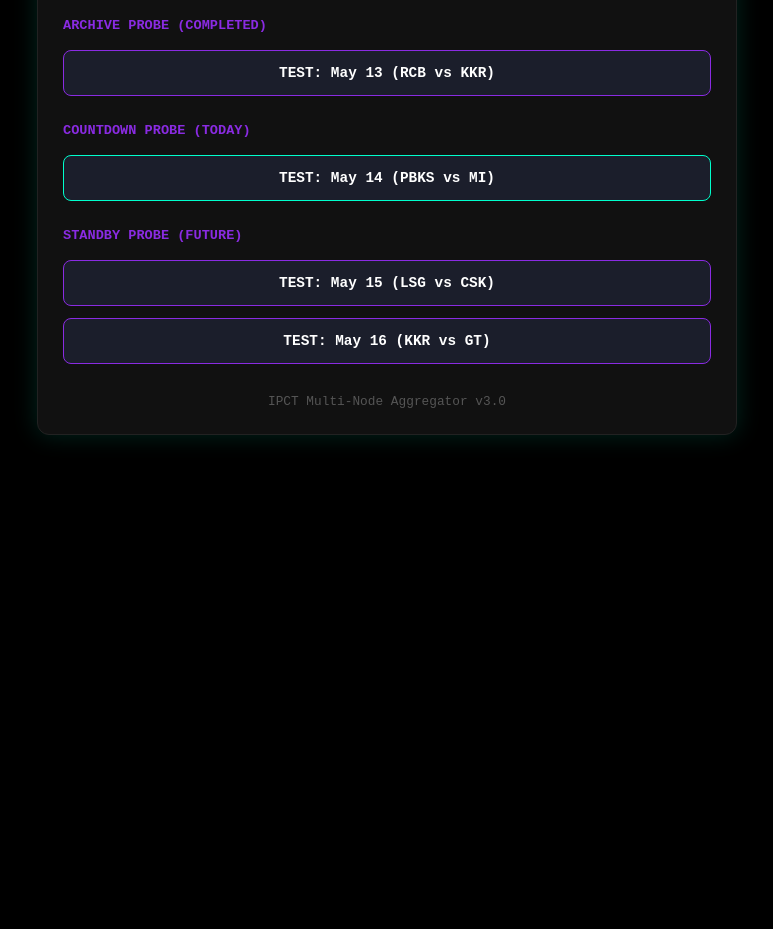
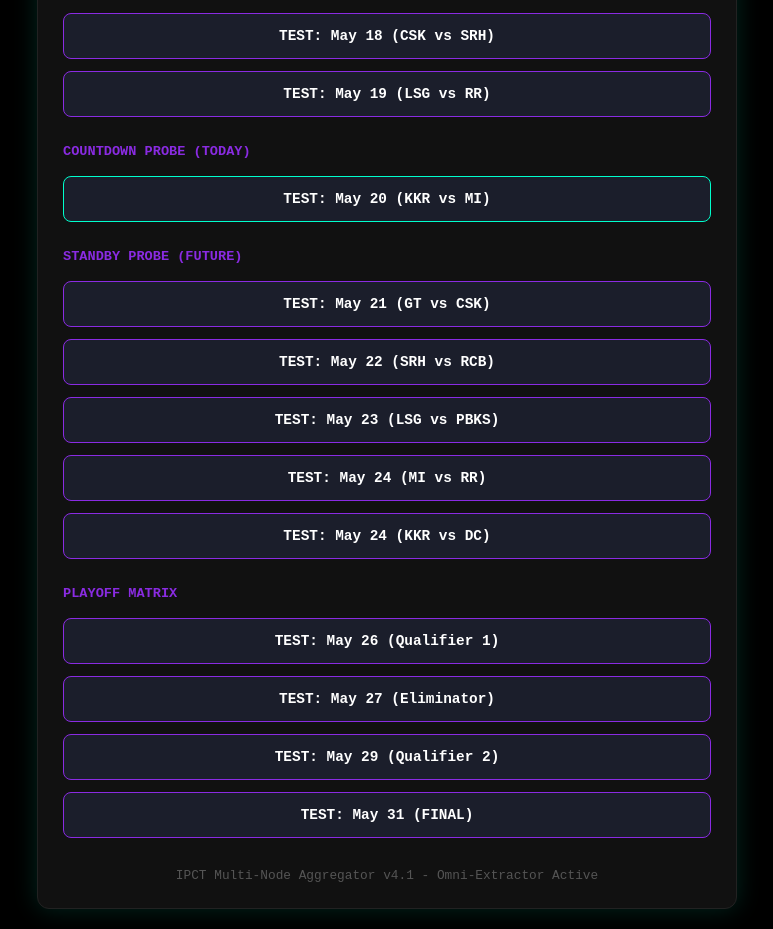
Before and after one commit to repalleramr/IPCT_V, a website: page index.html in a window 1280 px wide. Shown: the part 309-1238 px from the top of the page, without its empty margins (253-1026 px from the left). Before the commit the page ends 800 px from the top, so only its background shows below. Drawn offline with Linux system fonts and the light colour scheme.

Commit message:
Update match links and version in index.html

```diff
--- a/index.html
+++ b/index.html
@@ -16,7 +16,7 @@
             font-family: monospace;
             display: flex;
             justify-content: center;
-            align-items: flex-start; /* FIX: Allows scrolling on mobile */
+            align-items: flex-start;
             min-height: 100vh;
         }
         .container {
@@ -27,7 +27,7 @@
             border-radius: 12px;
             padding: 25px;
             box-shadow: 0 0 25px rgba(0,255,204,0.15);
-            margin: auto 0; /* Centers vertically only if there is room */
+            margin: auto 0;
         }
         h1 {
             margin-top: 0;
@@ -105,27 +105,56 @@
 
         <div class="link-box">
             <div class="link-title">Archive Probe (Completed)</div>
-            <a href="/api/live?teams=Royal%20Challengers%20Bengaluru%20vs%20Kolkata%20Knight%20Riders&time=May%2013%20(7:30%20PM)">
-                TEST: May 13 (RCB vs KKR)
+            <a href="/api/live?teams=Chennai%20Super%20Kings%20vs%20Sunrisers%20Hyderabad&time=May%2018%20(7:30%20PM)">
+                TEST: May 18 (CSK vs SRH)
+            </a>
+            <a href="/api/live?teams=Lucknow%20Super%20Giants%20vs%20Rajasthan%20Royals&time=May%2019%20(7:30%20PM)">
+                TEST: May 19 (LSG vs RR)
             </a>
 
             <div class="link-title">Countdown Probe (Today)</div>
-            <a href="/api/live?teams=Punjab%20Kings%20vs%20Mumbai%20Indians&time=May%2014%20(7:30%20PM)" style="border-color:#00ffcc;">
-                TEST: May 14 (PBKS vs MI)
+            <a href="/api/live?teams=Kolkata%20Knight%20Riders%20vs%20Mumbai%20Indians&time=May%2020%20(7:30%20PM)" style="border-color:#00ffcc;">
+                TEST: May 20 (KKR vs MI)
             </a>
 
             <div class="link-title">Standby Probe (Future)</div>
-            <a href="/api/live?teams=Lucknow%20Super%20Giants%20vs%20Chennai%20Super%20Kings&time=May%2015%20(7:30%20PM)">
-                TEST: May 15 (LSG vs CSK)
+            <a href="/api/live?teams=Gujarat%20Titans%20vs%20Chennai%20Super%20Kings&time=May%2021%20(7:30%20PM)">
+                TEST: May 21 (GT vs CSK)
             </a>
 
-            <a href="/api/live?teams=Kolkata%20Knight%20Riders%20vs%20Gujarat%20Titans&time=May%2016%20(7:30%20PM)">
-                TEST: May 16 (KKR vs GT)
+            <a href="/api/live?teams=Sunrisers%20Hyderabad%20vs%20Royal%20Challengers%20Bengaluru&time=May%2022%20(7:30%20PM)">
+                TEST: May 22 (SRH vs RCB)
+            </a>
+
+            <a href="/api/live?teams=Lucknow%20Super%20Giants%20vs%20Punjab%20Kings&time=May%2023%20(7:30%20PM)">
+                TEST: May 23 (LSG vs PBKS)
+            </a>
+
+            <a href="/api/live?teams=Mumbai%20Indians%20vs%20Rajasthan%20Royals&time=May%2024%20(3:30%20PM)">
+                TEST: May 24 (MI vs RR)
+            </a>
+
+            <a href="/api/live?teams=Kolkata%20Knight%20Riders%20vs%20Delhi%20Capitals&time=May%2024%20(7:30%20PM)">
+                TEST: May 24 (KKR vs DC)
+            </a>
+
+            <div class="link-title">Playoff Matrix</div>
+            <a href="/api/live?teams=TBD%20vs%20TBD&time=May%2026%20(7:30%20PM)">
+                TEST: May 26 (Qualifier 1)
+            </a>
+            <a href="/api/live?teams=TBD%20vs%20TBD&time=May%2027%20(7:30%20PM)">
+                TEST: May 27 (Eliminator)
+            </a>
+            <a href="/api/live?teams=TBD%20vs%20TBD&time=May%2029%20(7:30%20PM)">
+                TEST: May 29 (Qualifier 2)
+            </a>
+            <a href="/api/live?teams=TBD%20vs%20TBD&time=May%2031%20(7:30%20PM)">
+                TEST: May 31 (FINAL)
             </a>
         </div>
 
         <div class="footer">
-            IPCT Multi-Node Aggregator v3.0
+            IPCT Multi-Node Aggregator v4.1 - Omni-Extractor Active
         </div>
     </div>
 
```
